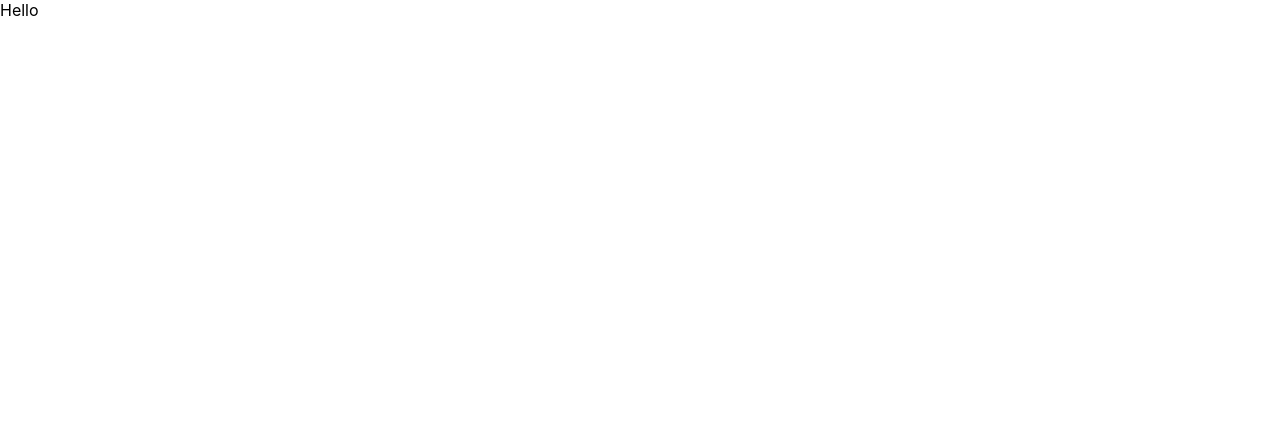
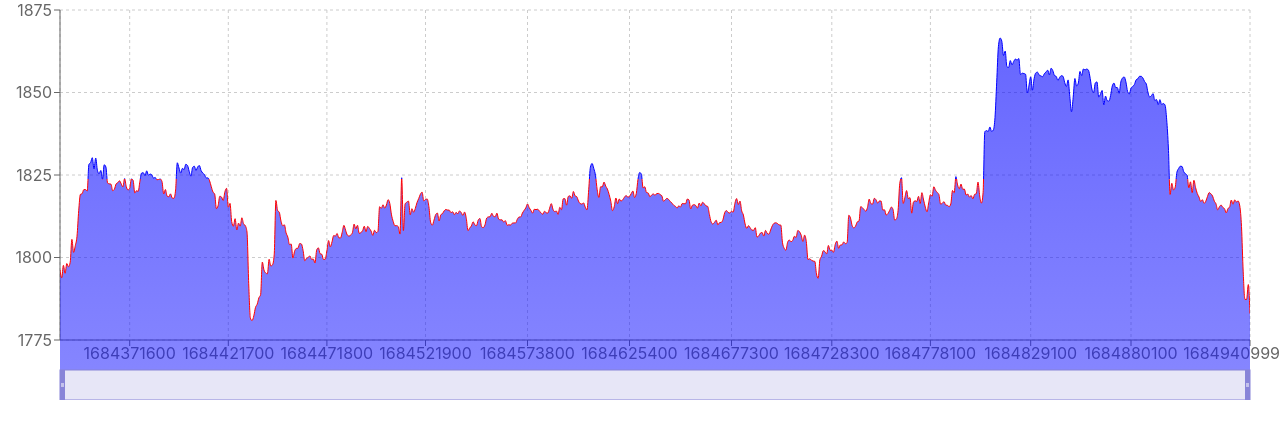
Before and after one commit to lazarostar/immuna-graph-app, a React (Create React App) app: page / in a window 1280 px wide. Shown: the top 438 px of the page. Built offline with nearby package versions, Linux system fonts and the light colour scheme.

Commit message:
feat: basic chart

```diff
--- a/src/components/ImmunaChart/index.tsx
+++ b/src/components/ImmunaChart/index.tsx
@@ -4,69 +4,58 @@ import {
   Brush,
   CartesianGrid,
   ReferenceLine,
+  ResponsiveContainer,
   Tooltip,
   XAxis,
   YAxis,
 } from "recharts";
 import { useChartData } from "../../hooks/useChartData";
 
-// const data: any = [];
+export function ImmunaChart() {
+  const { data, isLoading } = useChartData({ id: 1027, range: "7D" });
 
-// for (let i = 0; i < 100000; i += 100) {
-//   data.push({
-//     v: 16000000 + i,
-//     p:
-//       Math.sin(((i / 100) * Math.PI) / 180) * 0.02 +
-//       1 +
-//       Math.random() * 0.005 -
-//       0.00025,
-//     c: Math.random() * 100 + 100000,
-//   });
-// }
+  if (isLoading) return <div>Loading...</div>;
 
-export function ImmunaChart() {
-  const { data } = useChartData({ id: 1027, range: "7D" });
-  console.log(data);
+  if (data)
+    return (
+      <ResponsiveContainer width="100%" height={400}>
+        <AreaChart
+          data={data}
+          margin={{
+            top: 10,
+            right: 30,
+            left: 0,
+            bottom: 0,
+          }}
+        >
+          <CartesianGrid strokeDasharray="3 3" />
+          <XAxis dataKey="t" />
+          <YAxis domain={["auto", "auto"]} />
+          <Tooltip />
+          <defs>
+            <linearGradient id="splitColor" x1="0" y1="0" x2="0" y2="1">
+              <stop offset={0} stopColor="blue" stopOpacity={1} />
+              <stop offset={0.5} stopColor="white" stopOpacity={0} />
+              <stop offset={1} stopColor="red" stopOpacity={1} />
+            </linearGradient>
+            <linearGradient id="strokeColor" x1="0" y1="0" x2="0" y2="1">
+              <stop offset={0.5} stopColor="blue" stopOpacity={1} />
+              <stop offset={0.5} stopColor="red" stopOpacity={1} />
+            </linearGradient>
+          </defs>
+          <Area
+            type="monotone"
+            dataKey="p"
+            stroke="url(#strokeColor)"
+            fill="url(#splitColor)"
+            baseValue={1}
+            baseLine={1}
+          />
+          <ReferenceLine y={1} stroke="grey" />
+          <Brush dataKey="t" height={30} stroke="#8884d8" />
+        </AreaChart>
+      </ResponsiveContainer>
+    );
 
-  return <div>Hello</div>;
-
-  // return (
-  //   <AreaChart
-  //     width={500}
-  //     height={400}
-  //     data={data}
-  //     margin={{
-  //       top: 10,
-  //       right: 30,
-  //       left: 0,
-  //       bottom: 0,
-  //     }}
-  //   >
-  //     <CartesianGrid strokeDasharray="3 3" />
-  //     <XAxis dataKey="v" />
-  //     <YAxis domain={["auto", "auto"]} />
-  //     <Tooltip />
-  //     <defs>
-  //       <linearGradient id="splitColor" x1="0" y1="0" x2="0" y2="1">
-  //         <stop offset={0} stopColor="blue" stopOpacity={1} />
-  //         <stop offset={0.5} stopColor="white" stopOpacity={0} />
-  //         <stop offset={1} stopColor="red" stopOpacity={1} />
-  //       </linearGradient>
-  //       <linearGradient id="strokeColor" x1="0" y1="0" x2="0" y2="1">
-  //         <stop offset={0.5} stopColor="blue" stopOpacity={1} />
-  //         <stop offset={0.5} stopColor="red" stopOpacity={1} />
-  //       </linearGradient>
-  //     </defs>
-  //     <Area
-  //       type="monotone"
-  //       dataKey="p"
-  //       stroke="url(#strokeColor)"
-  //       fill="url(#splitColor)"
-  //       baseValue={1}
-  //       baseLine={1}
-  //     />
-  //     <ReferenceLine y={1} stroke="grey" />
-  //     <Brush dataKey="v" height={30} stroke="#8884d8" />
-  //   </AreaChart>
-  // );
+  return null;
 }
```
